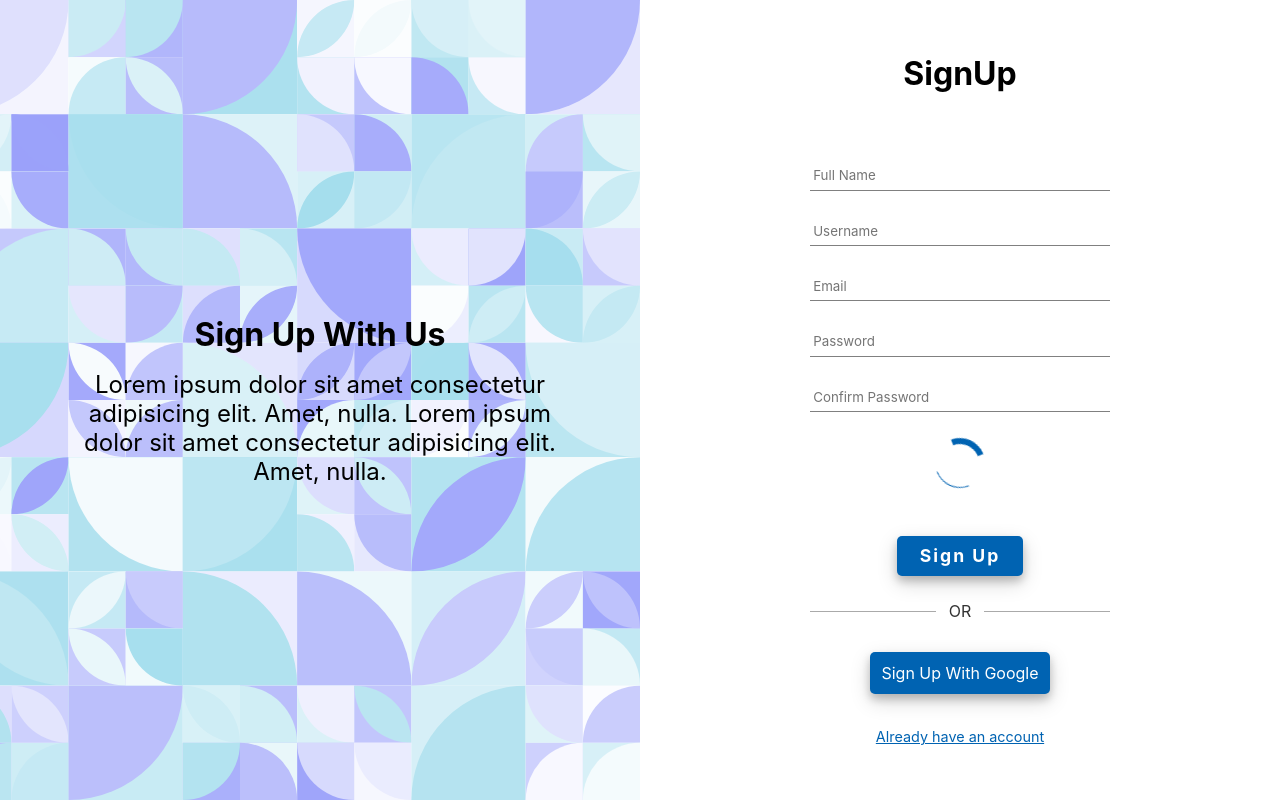
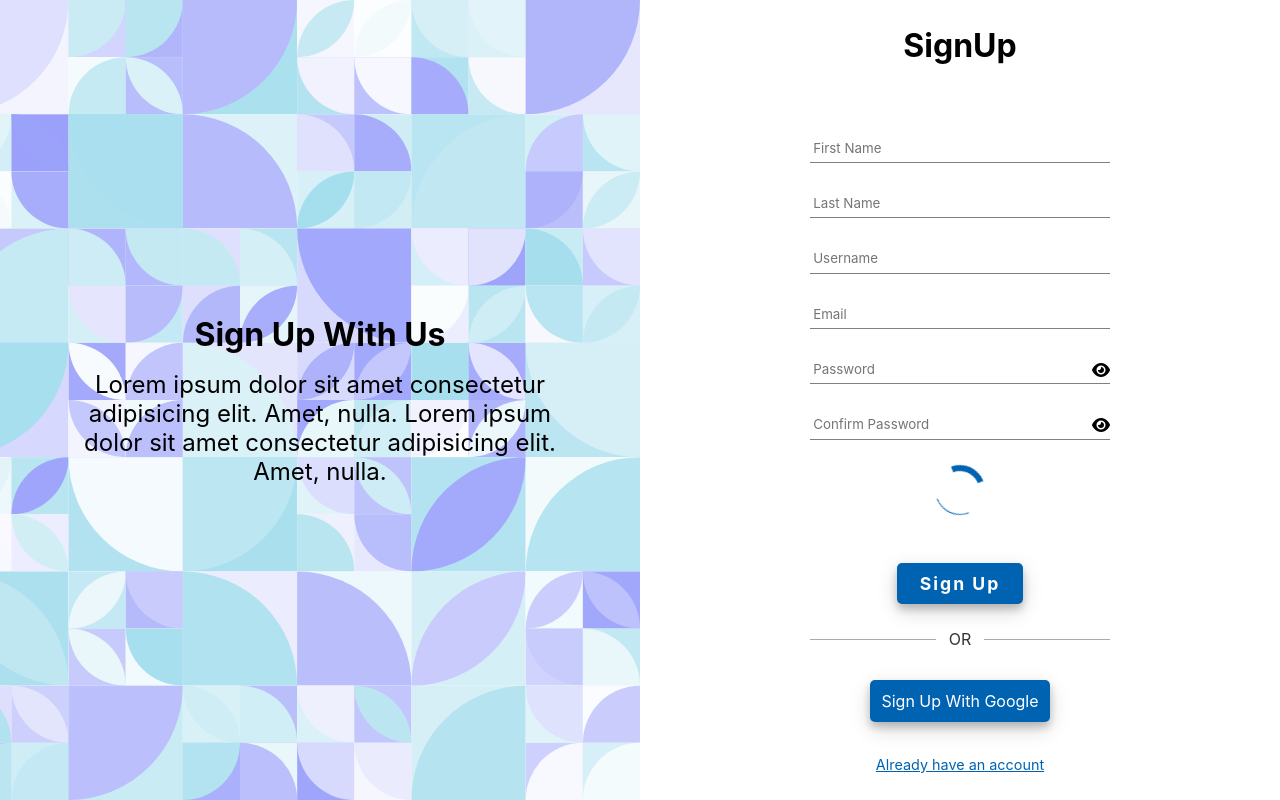
Before and after one commit to Lexdgr8est/social-app-frontend, a React (Create React App) app: page /signup in a window 1280 px wide. Built offline with nearby package versions, Linux system fonts and the light colour scheme.

Commit message:
initial commit

```diff
--- a/src/App.css
+++ b/src/App.css
@@ -381,6 +381,7 @@ footer .flex {
 .control {
     margin-bottom: 1.6rem;
     text-align: center;
+    position: relative;
 }
 
 .control-btn {
@@ -423,6 +424,13 @@ footer .flex {
     border-radius: 5px;
     box-shadow: var(--shadow);
     margin-top: 0.7rem;
+}
+
+.fa-eye{
+    position: absolute;
+    right: 0;
+    top: 50%;
+    transform: translateY(-50%);
 }
 
 .other-info {
--- a/src/App.js
+++ b/src/App.js
@@ -1,5 +1,5 @@
 import "./App.css";
-import { BrowserRouter as Router, Route, Switch } from "react-router-dom";
+import { Route, Switch } from "react-router-dom";
 import Landing from "./pages/Landing";
 import SignUp from "./pages/SignUp";
 import ConfirmPassword from "./pages/ConfirmPassword";
@@ -11,7 +11,7 @@ import ProtectedRoutes from './components/ProtectedRoutes';
 
 function App() {
   return (
-    <Router>
+
     <Switch>
       <Route exact path="/" component={Landing} />
       <Route path="/signup" component={SignUp} />
@@ -22,7 +22,7 @@ function App() {
       <Route path="/confirm-password" component={ConfirmPassword} />
       <ProtectedRoutes path="/dashboard" component={Dashboard} />
     </Switch>
-    </Router>
+
   );
 }
 
--- a/src/Context.js
+++ b/src/Context.js
@@ -2,6 +2,7 @@ import React from 'react'
 import { useState } from 'react'
 import { useEffect } from 'react'
 import SignUp from './pages/SignUp'
+
 
 export const DataContext = React.createContext()
 
@@ -9,9 +10,14 @@ export const DataContext = React.createContext()
 
 const Context = ({ children }) => {
     // States
+    const [profile, setProfile] = useState(null)
+    const [auth, setAuth] = useState(false);
 
-    const [logIn, setLogIn] = useState({})
-    const [auth, setAuth] = useState(false);
+
+
+
+
+
 
 
 
@@ -24,7 +30,7 @@ const Context = ({ children }) => {
 
     return (
         <>
-            <DataContext.Provider value={{ auth }}>
+            <DataContext.Provider value={{ auth, setAuth, profile, setProfile }}>
                 {children}
             </DataContext.Provider>
         </>
--- a/src/components/ProtectedRoutes.js
+++ b/src/components/ProtectedRoutes.js
@@ -1,4 +1,4 @@
-import React, {useContext} from 'react';
+import React, { useContext } from 'react';
 import { Redirect } from 'react-router-dom';
 import { DataContext } from '../Context';
 
@@ -9,8 +9,8 @@ const ProtectedRoutes = ({ component }) => {
     return auth ? (
         <Component />
     ) : (
-        <Redirect to={{pathname: '/login'}} />
-    )
+            <Redirect to={{ pathname: '/login' }} />
+        )
 }
 
 export default ProtectedRoutes
--- a/src/helpers/Helper.js
+++ b/src/helpers/Helper.js
@@ -19,6 +19,20 @@ export const checkPassword = (password, password1) => {
 
 
 
-export const sendRequest = (method, url, data) => {
-    return axios({ method, url, data })
+export const postRequest = (url, data) => {
+    return axios({ method: 'POST', url, data, withCredentials: true })
 }
+
+export const getRequest = (url) => {
+    return axios({ method: 'GET', url, withCredentials: true })
+}
+
+export const deleteRequest = (url) => {
+    return axios({ method: 'DELETE', url, withCredentials: true })
+}
+
+export const putRequest = (url, data) => {
+    return axios({ method: 'POST', url, data, withCredentials: true })
+}
+
+export const serverURL = 'http://localhost:5000'
--- a/src/index.js
+++ b/src/index.js
@@ -2,11 +2,14 @@ import React from 'react';
 import ReactDOM from 'react-dom';
 import App from './App';
 import Context from './Context'
+import { BrowserRouter as Router } from 'react-router-dom'
 ReactDOM.render(
-  <Context>
-    <React.StrictMode>
-      <App />
-    </React.StrictMode>
-  </Context>,
+  <Router>
+    <Context>
+      <React.StrictMode>
+        <App />
+      </React.StrictMode>
+    </Context>
+  </Router>,
   document.getElementById('root')
 );
--- a/src/pages/Login.js
+++ b/src/pages/Login.js
@@ -1,8 +1,43 @@
-import React from 'react';
+import React, { useState, useContext } from 'react';
 import { Link } from 'react-router-dom';
 import pattern from '../svgs/pattern.svg';
+import { serverURL, postRequest } from '../helpers/Helper'
+import axios from 'axios';
+import { DataContext } from '../Context'
+const googleUrl = "http://localhost:5000/auth/google";
 
 const Login = () => {
+    const [logIn, setLogIn] = useState({})
+    const [show, setShow] = useState({ type: 'password' })
+
+    const { setAuth, setProfile } = useContext(DataContext)
+    // ? handle Log In details
+    const handleLogIn = (e) => {
+        let name = e.target.name
+        let value = e.target.value
+        setLogIn(prev => { return { ...prev, [name]: value } })
+    }
+    const submitLogIn = async (e) => {
+        e.preventDefault()
+        let data = await postRequest(`${serverURL}/login`, logIn)
+        console.log(data.data);
+        setAuth(data.data.success)
+        if (data.data.success) {
+            setProfile(data.data.user)
+        }
+    }
+
+    // make password visible
+    const showPassword = (nos) => {
+        if (nos === 0) {
+            if (show.type === 'password') {
+                setShow(prev => prev = { ...prev, type: 'text' })
+            } else {
+                setShow(prev => prev = { ...prev, type: 'password' })
+            }
+        }
+    }
+
     return (
         <main className="login">
             <div className="left">
@@ -18,15 +53,16 @@ const Login = () => {
 
             <div className="right">
                 <h2>Login</h2>
-                <form>
+                <form onSubmit={submitLogIn}>
                     {/* <div className="control">
                     <input type="text" placeholder="Username" required/>
                 </div> */}
                     <div className="control">
-                        <input type="email" name='email' placeholder="Email" required />
+                        <input type="email" name='email' onChange={handleLogIn} placeholder="Email" required />
                     </div>
                     <div className="control">
-                        <input type="password" name='password' placeholder="Password" required />
+                        <input type={show.type} name='password' onChange={handleLogIn} placeholder="Password" required />
+                        <i className="fas fa-eye" onClick={() => { showPassword(0) }}></i>
                     </div>
                     <div className="control control-btn">
                         <button className="btn btn-primary">Login</button>
@@ -37,7 +73,7 @@ const Login = () => {
                         <hr className="bar" />
                     </div>
                     <div className="control">
-                        <a className="btn" href="https">Login With Google</a>
+                        <a className="btn" href={googleUrl}>Login With Google</a>
                     </div>
                 </form>
 
--- a/src/pages/SignUp.js
+++ b/src/pages/SignUp.js
@@ -1,14 +1,16 @@
-import React, { useState, useContext } from 'react';
+import React, { useState } from 'react';
 import { Link } from 'react-router-dom';
 import pattern from '../svgs/pattern.svg';
 import Spinner from '../components/Spinner';
-import { DataContext } from '../Context'
-import { sendRequest, checkPassword } from '../helpers/Helper'
+
+import { checkPassword, serverURL, postRequest } from '../helpers/Helper'
 
 
 const SignUp = () => {
     const [signUp, setSignUp] = useState({})
     const [signUpError, setSignUpError] = useState([])
+    const [show, setShow] = useState({ type: 'password', type1: 'password' })
+
 
     const googleUrl = "http://localhost:5000/auth/google";
 
@@ -22,7 +24,7 @@ const SignUp = () => {
     }
 
     //Submits SignUp data to server
-    const submitSignUp = (e) => {
+    const submitSignUp = async (e) => {
         e.preventDefault()
         //use function to check password
         let check = checkPassword(signUp.password, signUp.password1)
@@ -31,10 +33,30 @@ const SignUp = () => {
         } else {
             setSignUpError([])
             console.log(signUp);
-            // sendRequest('POST', URL, signUp)
+            let data = await postRequest(`${serverURL}/auth/signup`, signUp)
+            setSignUp({})
+            console.log(data.data);
         }
     }
 
+
+    //makes password visible
+    const showPassword = (nos) => {
+        if (nos === 0) {
+            if (show.type === 'password') {
+                setShow(prev => prev = { ...prev, type: 'text' })
+            } else {
+                setShow(prev => prev = { ...prev, type: 'password' })
+            }
+        }
+        if (nos === 1) {
+            if (show.type1 === 'password') {
+                setShow(prev => prev = { ...prev, type1: 'text' })
+            } else {
+                setShow(prev => prev = { ...prev, type1: 'password' })
+            }
+        }
+    }
 
 
 
@@ -57,7 +79,10 @@ const SignUp = () => {
                 <br />
                 <form onSubmit={submitSignUp}>
                     <div className="control">
-                        <input type="text" onChange={handleSignUp} name='fullname' placeholder="Full Name" required />
+                        <input type="text" onChange={handleSignUp} name='firstname' placeholder="First Name" required />
+                    </div>
+                    <div className="control">
+                        <input type="text" onChange={handleSignUp} name='lastname' placeholder="Last Name" required />
                     </div>
                     <div className="control">
                         <input type="text" name='username' onChange={handleSignUp} placeholder="Username" required />
@@ -66,10 +91,14 @@ const SignUp = () => {
                         <input type="email" name='email' onChange={handleSignUp} placeholder="Email" required />
                     </div>
                     <div className="control">
-                        <input type="password" name='password' onChange={handleSignUp} placeholder="Password" required />
+
+                        <input type={show.type} name='password' onChange={handleSignUp} placeholder="Password" required />
+                        <i className="fas fa-eye" onClick={() => { showPassword(0) }}></i>
                     </div>
                     <div className="control">
-                        <input type="password" name='password1' onChange={handleSignUp} placeholder="Confirm Password" required />
+
+                        <input type={show.type1} name='password1' onChange={handleSignUp} placeholder="Confirm Password" required />
+                        <i className="fas fa-eye" onClick={() => { showPassword(1) }}></i>
                     </div>
                     <div className="flex-spinner">
                         <Spinner />
@@ -83,7 +112,7 @@ const SignUp = () => {
                         <hr className="bar" />
                     </div>
                     <div className="control">
-                        <a className="btn" target="_blank" href={googleUrl} id="googleBtn" >Sign Up With Google</a>
+                        <a className="btn" target="_blank" href={`${serverURL}/auth/google`} id="googleBtn" >Sign Up With Google</a>
                     </div>
                 </form>
 
```
Also changed, not shown: src/pages/Dashboard.js (+9 -3 lines). Lines whose indentation alone changed are shown as unchanged.
